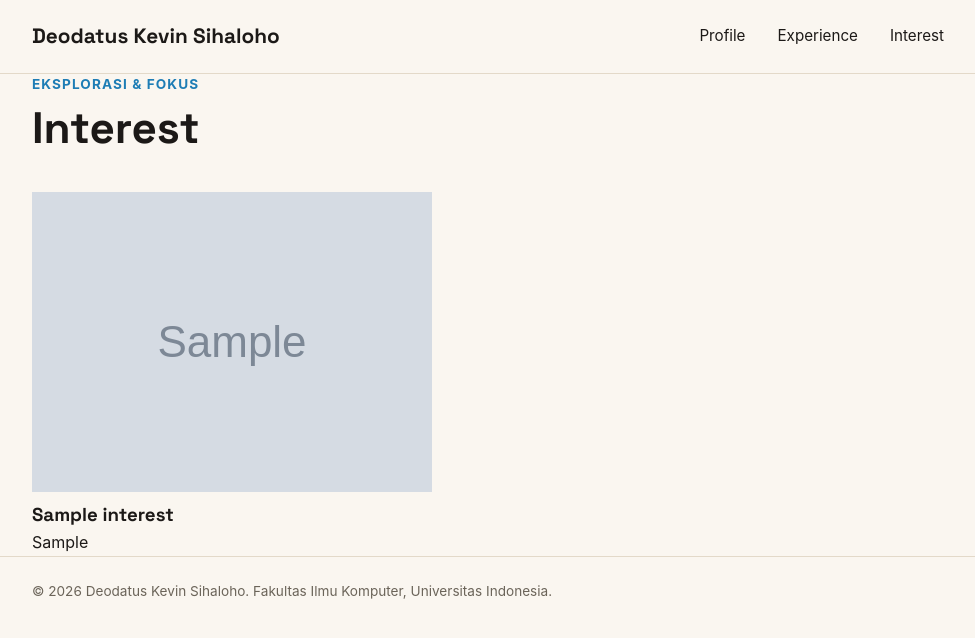
After one commit to DioDateUs/myportofolio, a Django app: page /interest/ in a window 1280 px wide. The commit adds this page. Shown: the top 638 px of the page, without its empty margins (152-1127 px from the left). Run offline with Django 5.2, Linux system fonts and the light colour scheme; tables that the repository leaves empty hold one stand-in row (values such as "Sample post"); grey boxes marked "Sample" are stand-in pictures.

Commit message:
feat: penambahan model interest

```diff
--- a/main/models.py
+++ b/main/models.py
@@ -22,6 +22,15 @@ class Experience(models.Model):
     def __str__(self):
         return self.title
 
+class Interest(models.Model):
+    id = models.UUIDField(primary_key=True, default=uuid.uuid4, editable=False)
+    title = models.CharField(max_length=255, help_text="Contoh: Backend Development")
+    skill = models.CharField(max_length=255, help_text="Contoh: Django, SpringBoot, Node.js")
+    image = models.URLField(blank=True, null=True, help_text="Masukkan link URL icon/gambar interest")
+
+    def __str__(self):
+        return self.title
+
     @property
     def is_ongoing(self):
         return self.ended_at is None
--- a/main/urls.py
+++ b/main/urls.py
@@ -1,10 +1,11 @@
 from django.urls import path
 
-from main.views import show_main, show_experience
+from main.views import show_main, show_experience, show_interest
 
 app_name = "main"
 
 urlpatterns = [
     path("", show_main, name="show_main"),
     path("experience/", show_experience, name="show_experience"),
+    path("interest/", show_interest, name="show_interest"),
 ]
--- a/main/views.py
+++ b/main/views.py
@@ -1,6 +1,6 @@
 from django.shortcuts import render
 
-from main.models import Experience
+from main.models import Experience, Interest
 
 
 def show_main(request):
@@ -21,3 +21,10 @@ def show_experience(request):
         "experience_list": Experience.objects.all(),
     }
     return render(request, "experience.html", context)
+
+def show_interest(request):
+    context = {
+        "name": "Deodatus Kevin Sihaloho",
+        "interest_list": Interest.objects.all(),
+    }
+    return render(request, "interest.html", context)
--- a/static/css/style.css
+++ b/static/css/style.css
@@ -279,9 +279,9 @@ details.experience-item[open] .experience-logo {
     width: 100%;
     height: 100%;
     object-fit: contain;
-    border-radius: var(--radius);
-    border: 1px solid var(--line);
-    background-color: #fff;
+    border: none !important;
+    outline: none !important;
+    background-color: transparent;
 }
 
 .experience-period {
@@ -355,57 +355,3 @@ details.experience-item[open] .experience-logo {
         gap: 0.75rem;
     }
 }
-
-.experience-section {
-    padding: 4rem 0;
-    border-top: 1px solid var(--line);
-}
-
-.section-kicker {
-    color: var(--accent-dark);
-    font-size: 0.8rem;
-    font-weight: 700;
-    letter-spacing: 0.08em;
-    text-transform: uppercase;
-}
-
-.experience-section h1 {
-    margin: 0.4rem 0 1.5rem;
-    font-size: 2rem;
-}
-
-.experience-grid {
-    display: grid;
-    grid-template-columns: repeat(auto-fit, minmax(240px, 1fr));
-    gap: 1rem;
-}
-
-.experience-card {
-    padding: 1.25rem;
-    background-color: #fff;
-    border: 1px solid var(--line);
-    border-radius: var(--radius);
-}
-
-.experience-category {
-    color: var(--accent-dark);
-    font-size: 0.75rem;
-    font-weight: 700;
-    text-transform: uppercase;
-}
-
-.experience-card h2 {
-    margin: 0.5rem 0;
-    font-size: 1.25rem;
-}
-
-.experience-description,
-.empty-state {
-    color: var(--text-muted);
-}
-
-.experience-status {
-    margin-top: 1rem;
-    font-size: 0.85rem;
-    font-weight: 600;
-}
--- a/templates/experience.html
+++ b/templates/experience.html
@@ -16,6 +16,7 @@
             <nav>
                 <a href="{% url 'main:show_main' %}">Profile</a>
                 <a href="{% url 'main:show_experience' %}">Experience</a>
+                <a href="{% url 'main:show_interest' %}">Interest</a>
             </nav>
         </div>
     </header>
--- a/templates/index.html
+++ b/templates/index.html
@@ -16,6 +16,7 @@
             <nav>
                 <a href="{% url 'main:show_main' %}">Profile</a>
                 <a href="{% url 'main:show_experience' %}">Experience</a>
+                <a href="{% url 'main:show_interest' %}">Interest</a>
             </nav>
         </div>
     </header>
--- /dev/null
+++ b/templates/interest.html
@@ -0,0 +1,63 @@
+<!DOCTYPE html>
+<html lang="en">
+<head>
+    <meta charset="UTF-8">
+    <meta name="viewport" content="width=device-width, initial-scale=1.0">
+    <title>Interest - {{ name }}</title>
+    <link rel="preconnect" href="https://fonts.googleapis.com">
+    <link rel="preconnect" href="https://fonts.gstatic.com" crossorigin>
+    <link href="https://fonts.googleapis.com/css2?family=Space+Grotesk:wght@500;700&display=swap" rel="stylesheet">
+    <link rel="stylesheet" href="/static/css/style.css">
+</head>
+<body>
+    <header class="site-header">
+        <div class="container">
+            <a href="{% url 'main:show_main' %}" class="brand">{{ name }}</a>
+            <nav>
+                <a href="{% url 'main:show_main' %}">Profile</a>
+                <a href="{% url 'main:show_experience' %}">Experience</a>
+                <a href="{% url 'main:show_interest' %}">Interest</a>
+            </nav>
+        </div>
+    </header>
+
+    <main>
+        <section class="interest" id="minat">
+            <div class="container">
+                <div class="section-header">
+                    <p class="section-kicker">Eksplorasi & Fokus</p>
+                    <h2 class="section-title">Interest</h2>
+                </div>
+
+                <div class="interest-grid">
+                    {% for interest in interest_list %}
+                    <div class="interest-card">
+                        <div class="interest-icon">
+                            {% if interest.image %}
+                            <img src="{{ interest.image }}" alt="{{ interest.title }} icon">
+                            {% else %}
+                            <div class="interest-placeholder"></div>
+                            {% endif %}
+                        </div>
+                        <div class="interest-content">
+                            <h3 class="interest-title">{{ interest.title }}</h3>
+                            <p class="interest-skill">{{ interest.skill }}</p>
+                        </div>
+                    </div>
+                    {% empty %}
+                    <p class="empty-state" style="text-align: center; color: #6b7280; padding: 2rem 0; grid-column: 1 / -1;">
+                        Belum ada interest yang ditambahkan.
+                    </p>
+                    {% endfor %}
+                </div>
+            </div>
+        </section>
+    </main>
+
+    <footer class="site-footer">
+        <div class="container">
+            <p>&copy; 2026 {{ name }}. Fakultas Ilmu Komputer, Universitas Indonesia.</p>
+        </div>
+    </footer>
+</body>
+</html>
```
Also changed, not shown: main/admin.py (+6 -1 lines), main/migrations/0003_interest.py (added).
